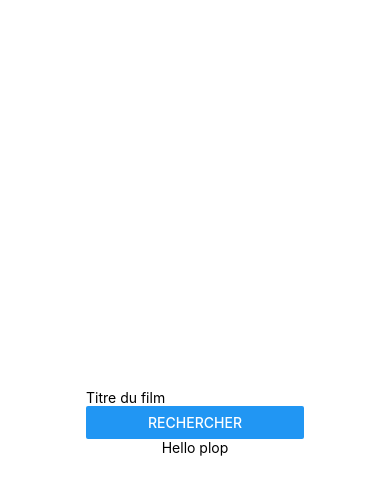
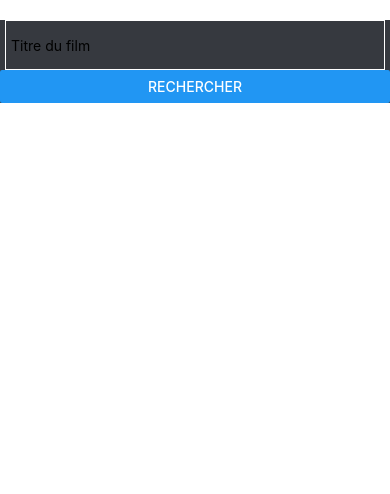
Before and after one commit to yohann-kevin/MyMovies, a React Native app: screen / in a window 390 px wide. Shown: the top 494 px of the page. Built offline with nearby package versions, Linux system fonts and the light colour scheme.

Commit message:
feat : add style part 1

```diff
--- a/App.js
+++ b/App.js
@@ -15,20 +15,16 @@ import { StyleSheet, Text, View } from 'react-native';
 export default class App extends React.Component {
   render () {
     return (
-      <View style={styles.container}>
-        <Search/>
-        <Text>Hello plop</Text>
-        <StatusBar style="auto" />
-      </View>
+      <Search/>
     );
   }
 }
 
-const styles = StyleSheet.create({
-  container: {
-    flex: 1,
-    backgroundColor: '#fff',
-    alignItems: 'center',
-    justifyContent: 'center',
-  },
-});
+// const styles = StyleSheet.create({
+//   container: {
+//     flex: 1,
+//     backgroundColor: '#36393f',
+//     alignItems: 'center',
+//     justifyContent: 'center',
+//   },
+// });
--- a/Components/Search.js
+++ b/Components/Search.js
@@ -1,15 +1,33 @@
 import React from 'react';
-import {View, Button, TextInput} from 'react-native';
+import { StyleSheet, View, Button, TextInput} from 'react-native';
 
 class Search extends React.Component {
     render() {
         return (
-            <View>
-                <TextInput placeholder="Titre du film" />
-                <Button title="Rechercher" onPress={() => {}} />
+            <View style={ styles.view }>
+                <TextInput placeholder="Titre du film" style={ styles.TextInput } />
+                <Button title="Rechercher" onPress={() => {}} style={ styles.button } />
             </View>
         )
     };
 }
 
+const styles = StyleSheet.create ({
+    view: {
+        marginTop: 20,
+        backgroundColor: "#36393f",
+    },
+    TextInput: {
+        marginLeft: 5,
+        marginRight: 5,
+        height: 50,
+        borderColor: "white",
+        borderWidth: 1,
+        paddingLeft: 5
+    },
+    button: {
+        height: 50,
+    }
+})
+
 export default Search;
```
